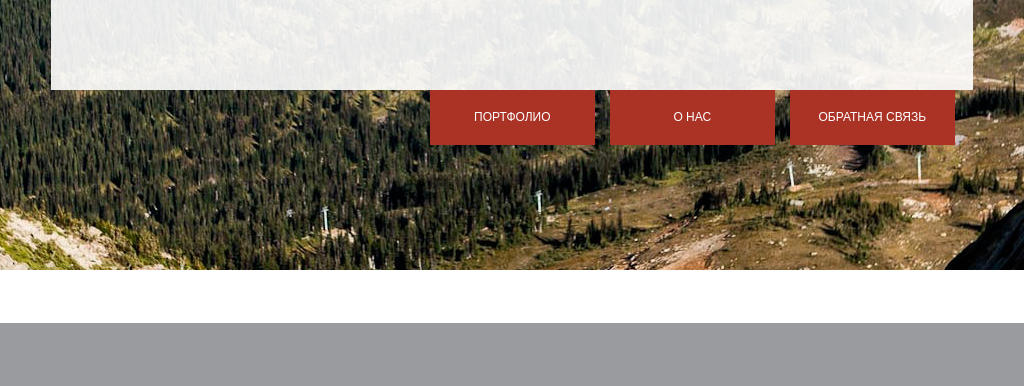
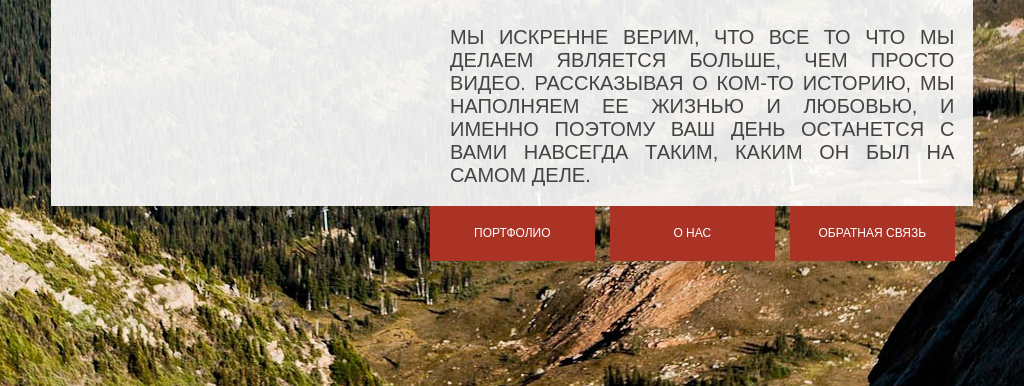
Before and after one commit to comm-juve/alstudio, a Django app: page / in a window 1024 px wide. Shown: the part 477-863 px from the top of the page. Before the commit the page ends 800 px from the top, so only its background shows below. Run offline with Django 3.2, Linux system fonts and the light colour scheme; parts of the project's set-up code (start-up, migrations or seed data) failed here and were passed over.

Commit message:
Исправления на главной странице, + правки по разрешению экрана

```diff
--- a/alstudio/templates/home.html
+++ b/alstudio/templates/home.html
@@ -6,6 +6,7 @@
                 webkitallowfullscreen mozallowfullscreen allowfullscreen></iframe>
     </div>
     <div class="right_block">
+        <div style="hei"></div>
         <div class="right_block_text">
             Мы искренне верим, что все то что мы делаем является больше, чем ПРОСТО ВИДЕО. Рассказывая о ком-то историю,
             мы наполняем ее жизнью и любовью, и именно
--- a/templates/base.html
+++ b/templates/base.html
@@ -22,12 +22,14 @@
         <div class="content">
             {% block content %}
             {% endblock %}
+            <div class="clearfix"></div>
         </div>
+        <div class="clearfix"></div>
     </div>
     <footer id="footer">
         <ul class="fmenu">
             <li><a href="/portfolio">Портфолио</a></li>
-            <li><a href="">О нас</a></li>
+            <li><a href="/about">О нас</a></li>
             <li><a href="">Обратная связь</a></li>
         </ul>
     </footer>
--- a/templates/css/style.css
+++ b/templates/css/style.css
@@ -265,7 +265,6 @@ body {
   overflow: hidden;
 }
 .container .content .right_block {
-  position: relative;
   float: left;
   height: 100%;
   width: 42%;
@@ -276,9 +275,8 @@ body {
   text-align: justify;
   text-transform: uppercase;
   text-justify: none;
-  position: absolute;
-  bottom: 0;
-  right: 10px;
+    margin-top: 75%;
+
 }
 .header {
   position: relative;
@@ -371,7 +369,7 @@ body {
     font-size: 17px;
   }
   .container {
-    min-height: 510px;
+      min-height: 540px;
   }
 }
 @media (max-width: 1024px) and (min-width: 500px) {
@@ -379,6 +377,44 @@ body {
     font-size: 16px;
   }
   .container {
-    min-height: 460px;
+      min-height: 540px;
   }
+
+    .container .content .left_block {
+        width: 40%
+    }
+
+    .container .content .right_block {
+        width: 57%;
+    }
 }
+
+/* Clearfix
+================================================*/
+.clearfix:after {
+    content: ".";
+    display: block;
+    height: 0;
+    clear: both;
+    visibility: hidden;
+}
+
+.clearfix {
+    display: inline-block;
+}
+
+.clearfix {
+    display: block;
+}
+
+* html .clearfix {
+    height: 100%;
+}
+
+.clear {
+    clear: both;
+    height: 0;
+    font-size: 1px;
+    line-height: 0;
+    overflow: hidden;
+}
```
Also changed, not shown: static/css/style.css (+42 -6 lines).
